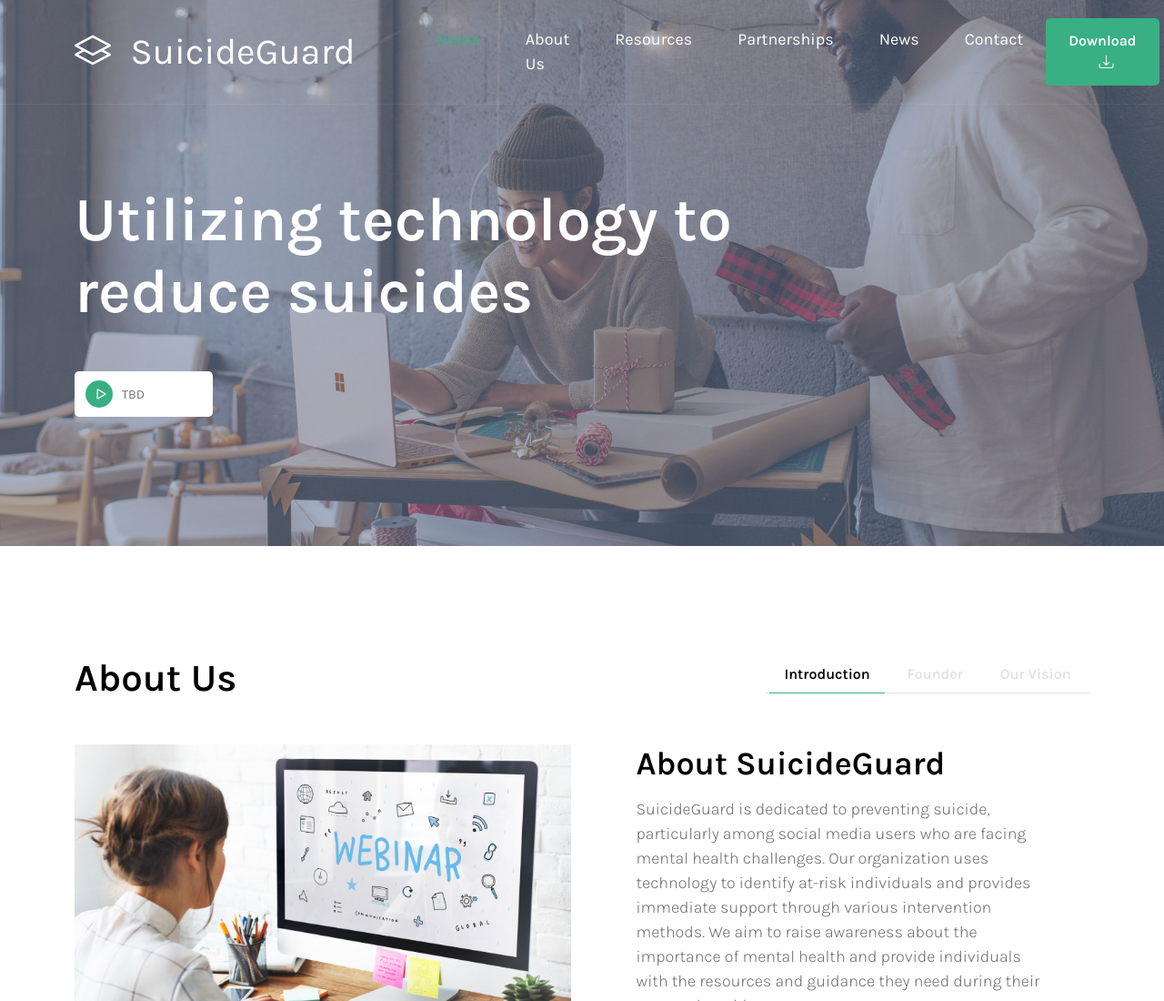
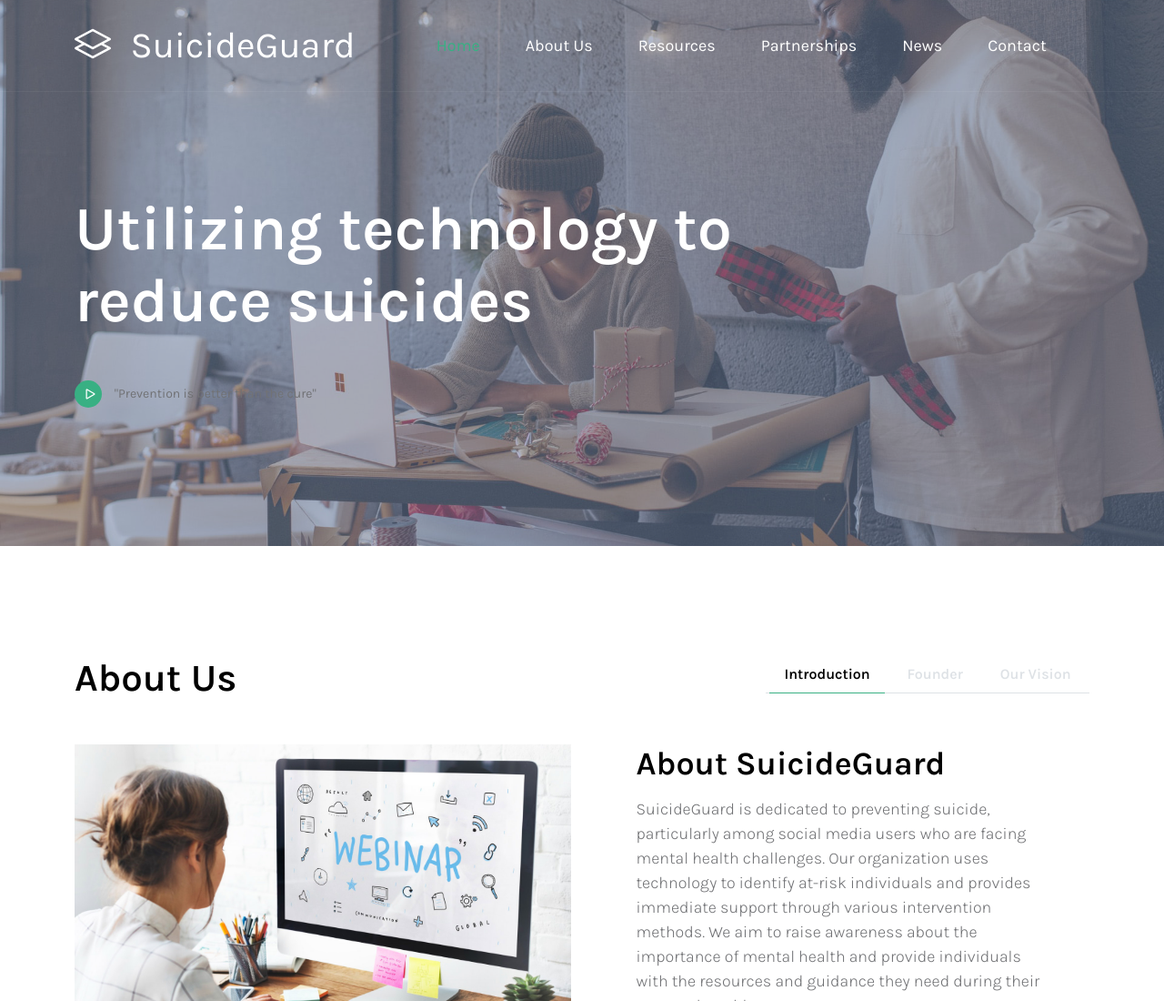
Before and after one commit to nithinRavikumar/SuicideGuardWebsite, a plain HTML site: page index.html in a window 1280 px wide. Shown: the top 1100 px of the page at 91% size. Drawn offline with Linux system fonts and the light colour scheme.

Commit message:
Update index.html

```diff
--- a/index.html
+++ b/index.html
@@ -79,12 +79,12 @@
                         </li>
                     </ul>
 
-                    <div class="ms-auto d-none d-lg-block">
+                    <!-- <div class="ms-auto d-none d-lg-block">
                         <a href="#" class="custom-btn btn btn-lg">
                             Download
                             <i class="bi-download ms-2"></i>
                         </a>
-                    </div>
+                    </div> -->
                 </div>
             </div>
         </nav>
@@ -99,10 +99,10 @@
                             <div class="heroText">
                                 <h1 class="text-white mb-lg-5 mb-4">Utilizing technology to reduce suicides</h1>
 
-                                <a href="https://www.youtube.com/watch?v=AYaHuZ4BB6Y" class="popup-youtube play-icon-wrap d-flex align-items-center">
+                                <a href="">
                                     <i class="bi-play play-icon"></i>
 
-                                    <small>TBD</small>
+                                    <small>"Prevention is better than the cure"</small>
                                 </a>
                             </div>
                         </div>
```
